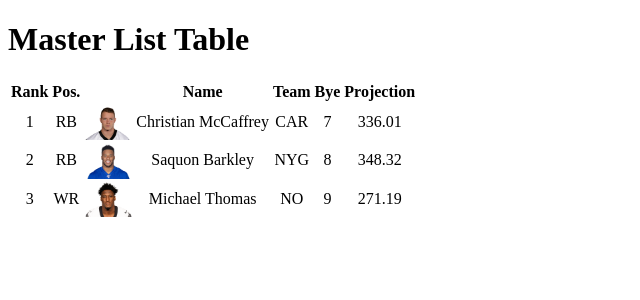
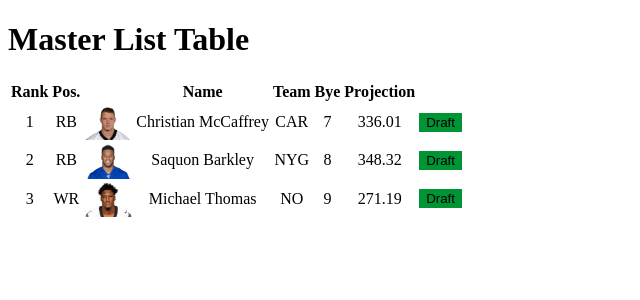
Before and after one commit to jimweigandt/rffl-draft-board, a Vue app: page / in a window 1280 px wide. Shown: the top 300 px of the page, without its empty margins (0-640 px from the left). Built offline with nearby package versions, Linux system fonts and the light colour scheme; the HTML template or start-up script is replaced by a standard one.

Commit message:
Added Draft Button

```diff
--- a/src/components/MasterTable.vue
+++ b/src/components/MasterTable.vue
@@ -10,6 +10,7 @@
                     <th>Team</th>
                     <th>Bye</th>
                     <th>Projection</th>
+                    <th></th>
                 </tr>
             </thead>
             <tbody>
@@ -23,6 +24,7 @@
                     <td>CAR</td>
                     <td>7</td>
                     <td>336.01</td>
+                    <td><button>Draft</button></td>
                 </tr>
                 <tr>
                     <td>2</td>
@@ -34,6 +36,7 @@
                     <td>NYG</td>
                     <td>8</td>
                     <td>348.32</td>
+                    <td><button>Draft</button></td>
                 </tr>
                 <tr>
                     <td>3</td>
@@ -45,6 +48,7 @@
                     <td>NO</td>
                     <td>9</td>
                     <td>271.19</td>
+                    <td><button>Draft</button></td>
                 </tr>
             </tbody>
         </table>
```
Also changed, not shown: tutorial_link.txt (added).
